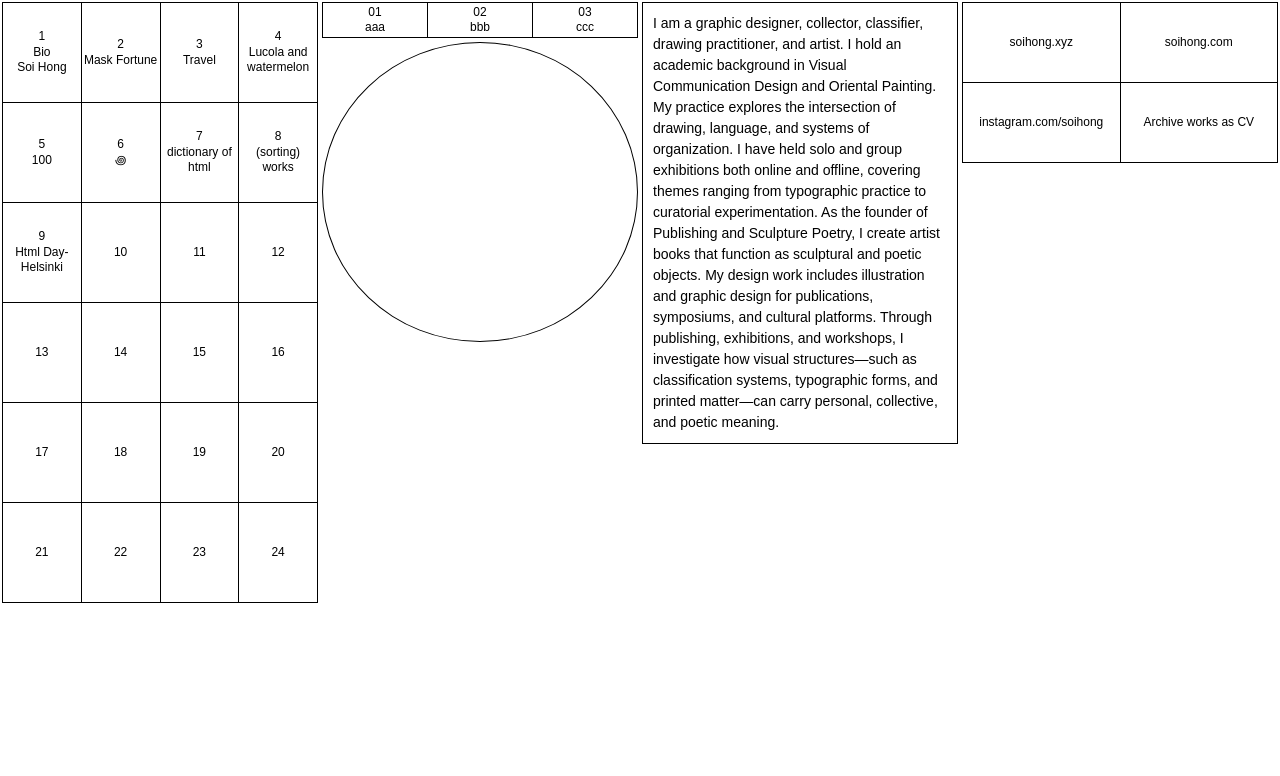
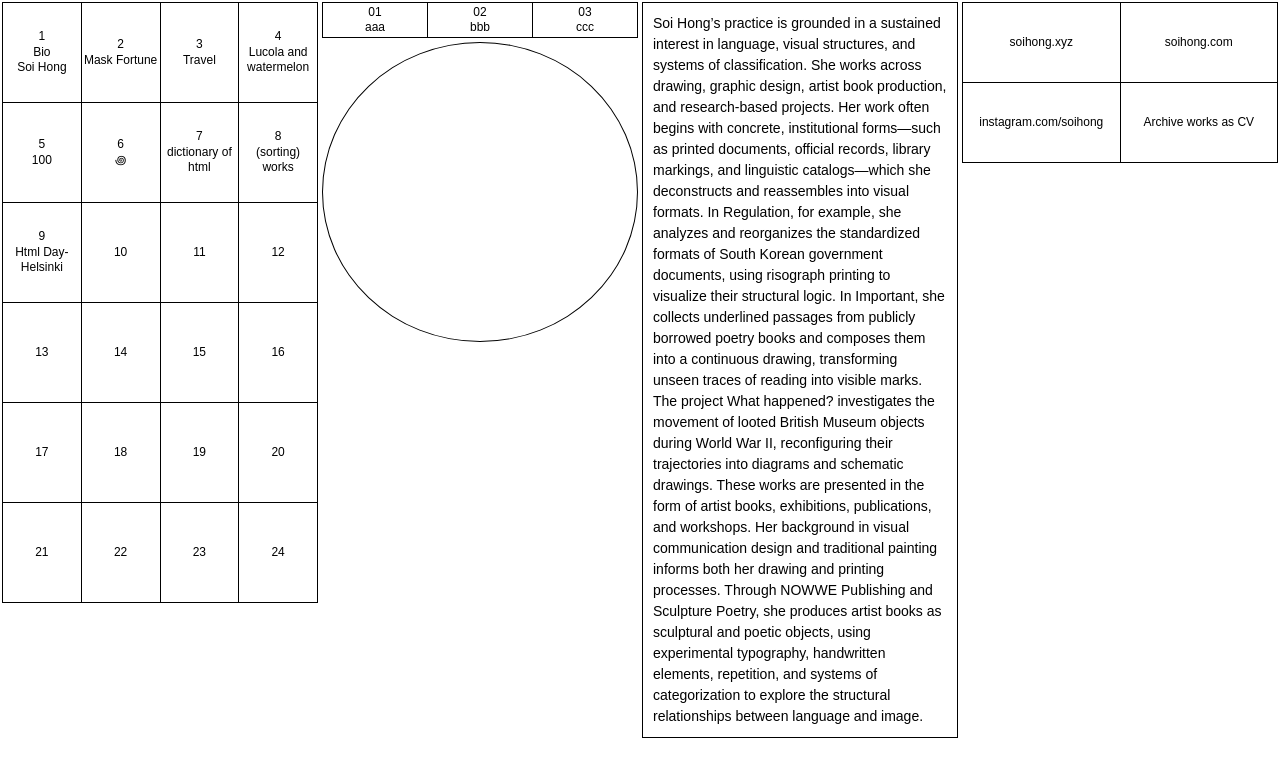
Before and after one commit to soi-hong/soihong.xyz, a plain HTML site: page index.html in a window 1280 px wide. Drawn offline with Linux system fonts and the light colour scheme.

Commit message:
Add files via upload

```diff
--- a/index.html
+++ b/index.html
@@ -97,8 +97,11 @@
          <tbody>
             <tr>
               <td class="bio-soi">
+                Soi Hong’s practice is grounded in a sustained interest in language, visual structures, and systems of classification. She works across drawing, graphic design, artist book production, and research-based projects. Her work often begins with concrete, institutional forms—such as printed documents, official records, library markings, and linguistic catalogs—which she deconstructs and reassembles into visual formats.
 
-                I am a graphic designer, collector, classifier, drawing practitioner, and artist. I hold an academic background in Visual Communication Design and Oriental Painting. My practice explores the intersection of drawing, language, and systems of organization. I have held solo and group exhibitions both online and offline, covering themes ranging from typographic practice to curatorial experimentation. As the founder of Publishing and Sculpture Poetry, I create artist books that function as sculptural and poetic objects. My design work includes illustration and graphic design for publications, symposiums, and cultural platforms. Through publishing, exhibitions, and workshops, I investigate how visual structures—such as classification systems, typographic forms, and printed matter—can carry personal, collective, and poetic meaning.
+                In Regulation, for example, she analyzes and reorganizes the standardized formats of South Korean government documents, using risograph printing to visualize their structural logic. In Important, she collects underlined passages from publicly borrowed poetry books and composes them into a continuous drawing, transforming unseen traces of reading into visible marks. The project What happened? investigates the movement of looted British Museum objects during World War II, reconfiguring their trajectories into diagrams and schematic drawings.
+
+                These works are presented in the form of artist books, exhibitions, publications, and workshops. Her background in visual communication design and traditional painting informs both her drawing and printing processes. Through NOWWE Publishing and Sculpture Poetry, she produces artist books as sculptural and poetic objects, using experimental typography, handwritten elements, repetition, and systems of categorization to explore the structural relationships between language and image.
 
 
 
```
